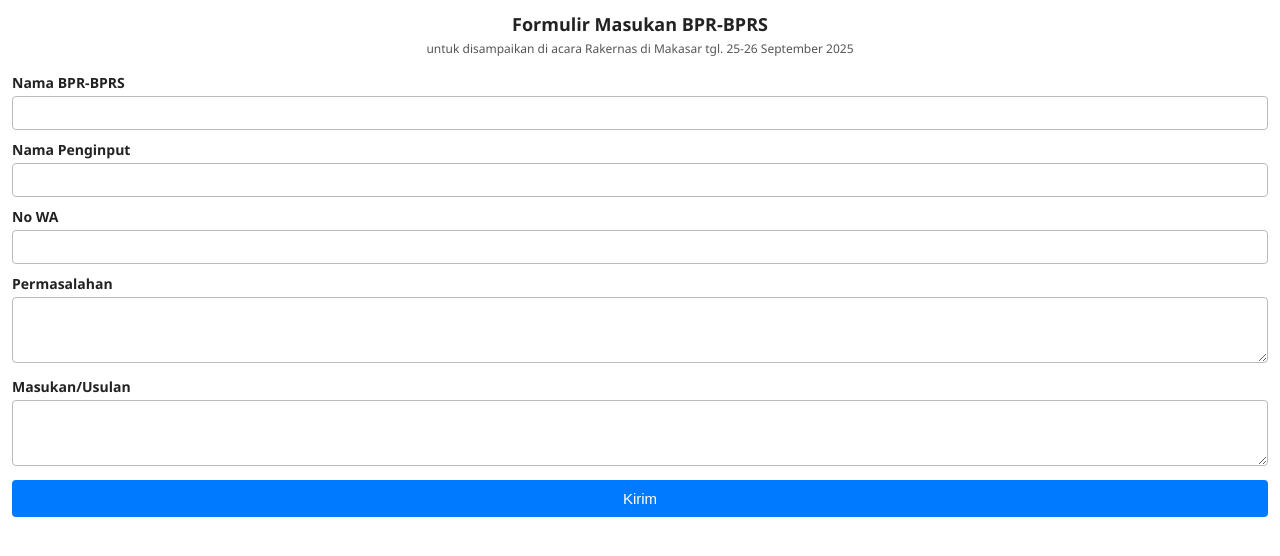
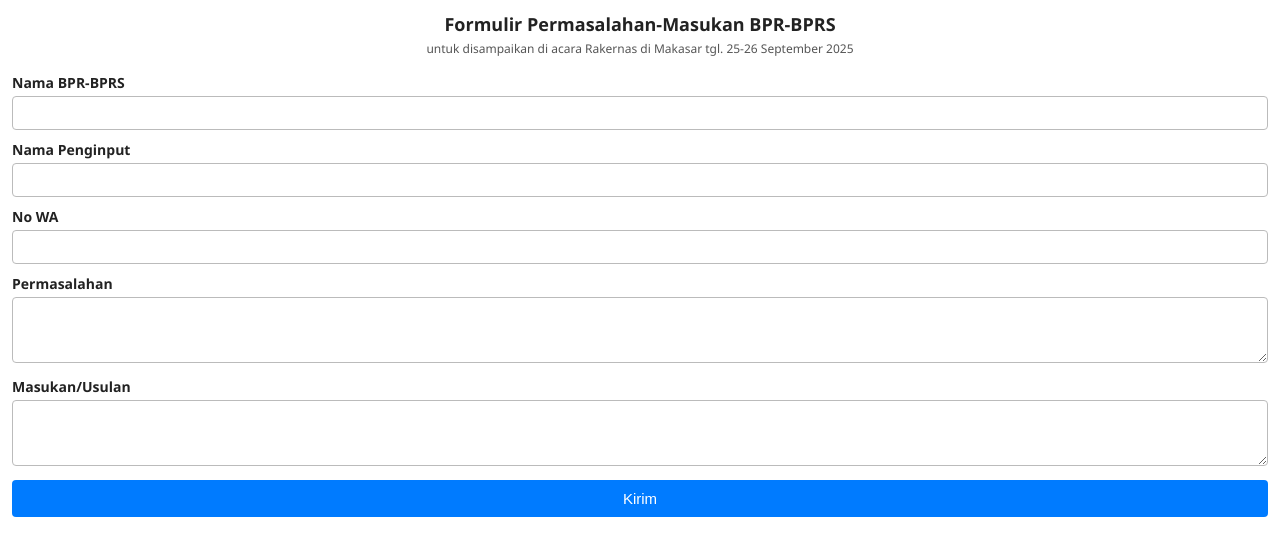
Before and after one commit to perbarindodpdjateng/Form.BPR, a plain HTML site: page Rakernas2025/index.html in a window 1280 px wide. Drawn offline with Linux system fonts and the light colour scheme.

Commit message:
index.html

```diff
--- a/Rakernas2025/index.html
+++ b/Rakernas2025/index.html
@@ -20,7 +20,7 @@
 </head>
 <body>
   <div class="container">
-    <h2>Formulir Masukan BPR-BPRS</h2>
+    <h2>Formulir Permasalahan-Masukan BPR-BPRS</h2>
     <p class="sub">untuk disampaikan di acara Rakernas di Makasar tgl. 25-26 September 2025</p>
 
     <form id="formInput">
```
